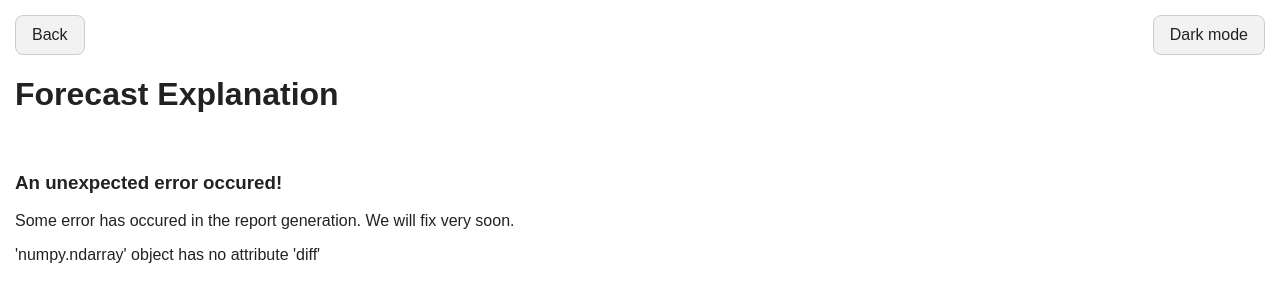
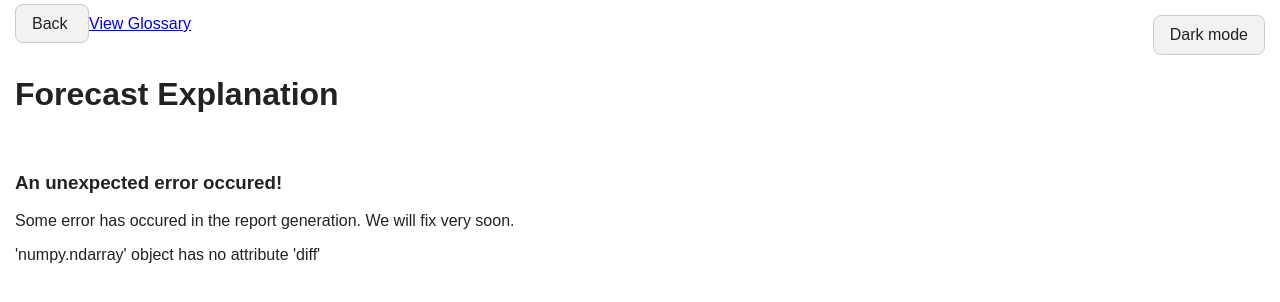
Before and after one commit to IntegratedMind19/BTC-Volatility-Forecast, a Flask app: page /forecast in a window 1280 px wide. Shown: the top 302 px of the page. Run offline with Flask 3, Linux system fonts and the light colour scheme.

Commit message:
Update forecast.html

```diff
--- a/template/forecast.html
+++ b/template/forecast.html
@@ -7,9 +7,14 @@
   </head>
   <body>
     <header class="report-header">
-      <a href="{{url_for('index')}}" class="back-button">
-        Back
-      </a>
+      <div id="report-left-header">
+        <a href="{{url_for('index')}}" class="back-button">
+          Back
+        </a>
+        <a href="{{url_for('definitions')}}" class="definition-button">
+          View Glossary
+        </a>
+      </div>
       <button id="theme-toggle" class="theme-toggle">
         Dark mode
       </button>
```
